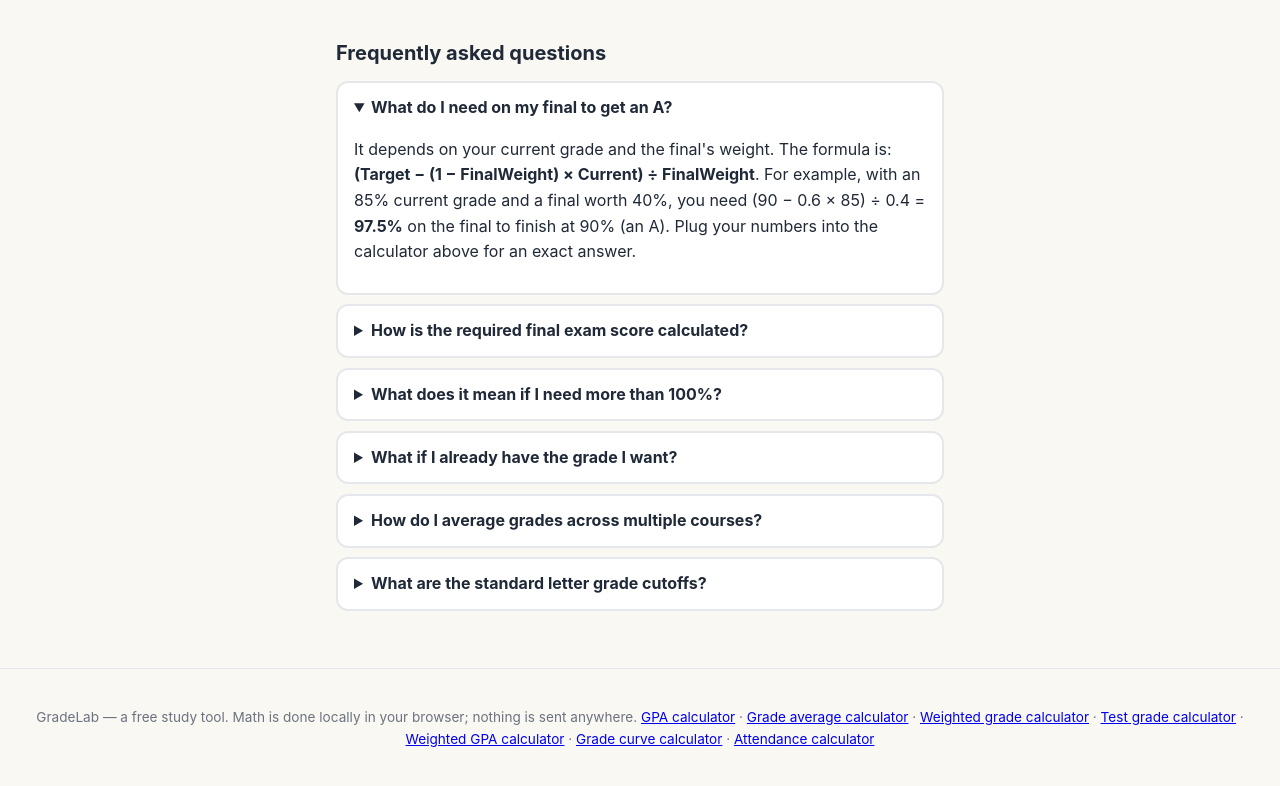
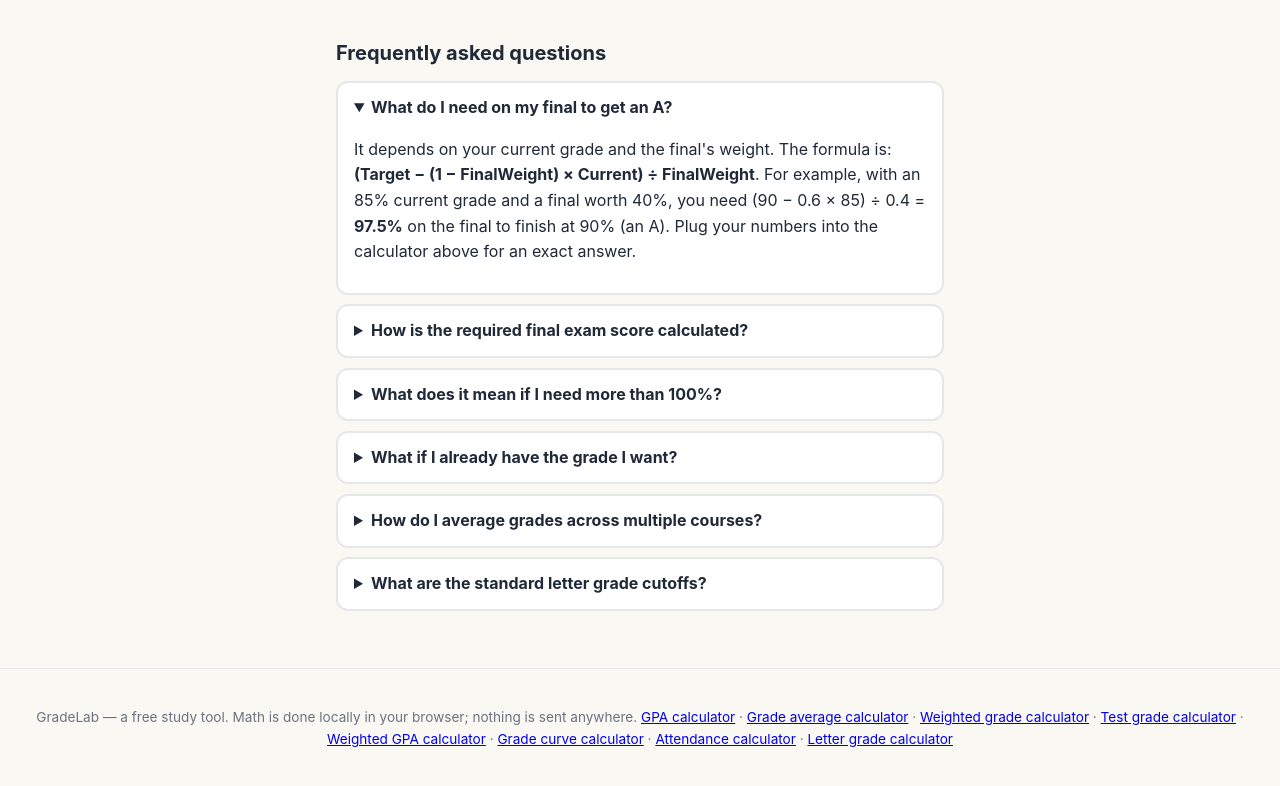
Before and after one commit to mimito-6/gradelab, a plain HTML site: page index.html in a window 1280 px wide. Shown: the part 768-1554 px from the top of the page. Drawn offline with Linux system fonts and the light colour scheme.

Commit message:
deploy index.html

```diff
--- a/index.html
+++ b/index.html
@@ -75,6 +75,7 @@
     <a href="weighted-gpa">Weighted GPA Calculator</a>
     <a href="grade-curve">Grade Curve Calculator</a>
     <a href="attendance">Attendance Calculator</a>
+    <a href="letter-grade">Letter Grade Calculator</a>
   </nav>
 </header>
 
@@ -180,7 +181,7 @@
 </main>
 
 <footer class="site-footer">
-  <p>GradeLab — a free study tool. Math is done locally in your browser; nothing is sent anywhere. <a href="gpa-calculator">GPA calculator</a> · <a href="grade-average">Grade average calculator</a> · <a href="weighted-grade">Weighted grade calculator</a> · <a href="test-grade">Test grade calculator</a> · <a href="weighted-gpa">Weighted GPA calculator</a> · <a href="grade-curve">Grade curve calculator</a> · <a href="attendance">Attendance calculator</a></p>
+  <p>GradeLab — a free study tool. Math is done locally in your browser; nothing is sent anywhere. <a href="gpa-calculator">GPA calculator</a> · <a href="grade-average">Grade average calculator</a> · <a href="weighted-grade">Weighted grade calculator</a> · <a href="test-grade">Test grade calculator</a> · <a href="weighted-gpa">Weighted GPA calculator</a> · <a href="grade-curve">Grade curve calculator</a> · <a href="attendance">Attendance calculator</a> · <a href="letter-grade">Letter grade calculator</a></p>
 </footer>
 
 <script src="app.js"></script>
```
